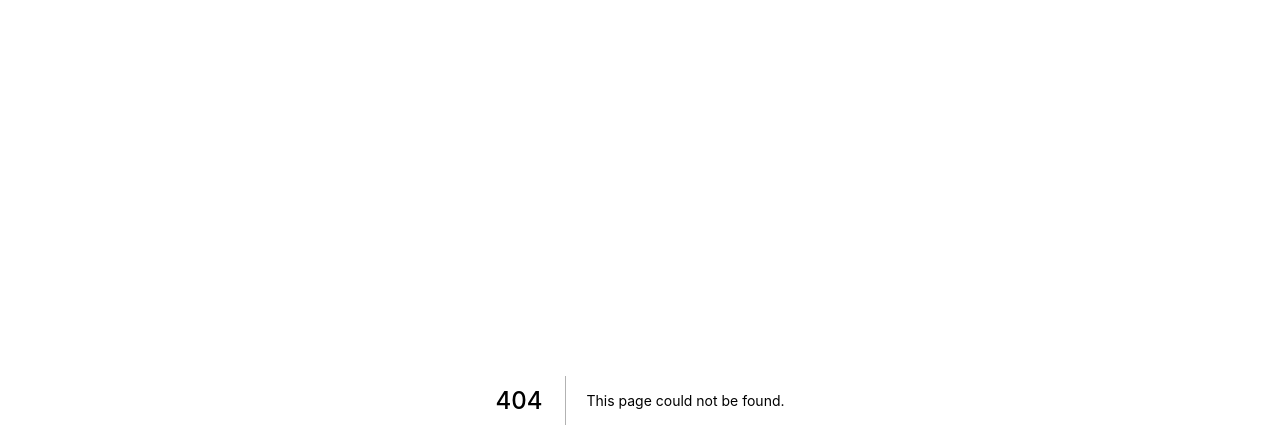
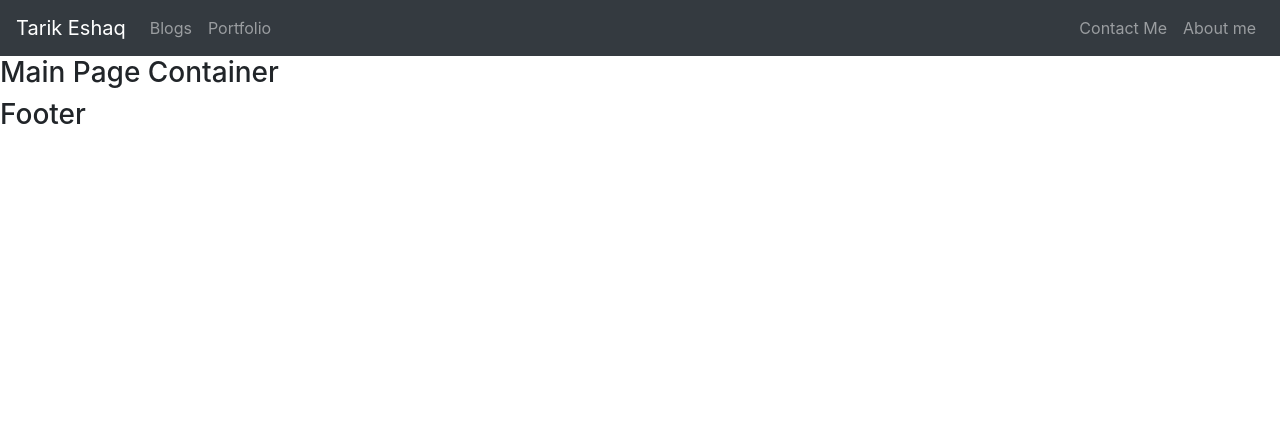
Before and after one commit to tarikeshaq/eshaqablog, a Next.js app: page /blogs in a window 1280 px wide. Before the commit this address had no page. Shown: the top 448 px of the page. Built offline with nearby package versions, Linux system fonts and the light colour scheme.

Commit message:
Header is ready

```diff
--- a/components/MainPageContainer.jsx
+++ b/components/BlogsContainer.jsx
@@ -1,6 +1,6 @@
 import React, { Component } from 'react'
 
-export  class MainPageContainer extends Component {
+export  class BlogsContainer extends Component {
   render() {
     return (
       <div>
--- /dev/null
+++ b/components/Header.jsx
@@ -0,0 +1,38 @@
+import React, { Component } from 'react'
+import Navbar from 'react-bootstrap/Navbar';
+import Nav from 'react-bootstrap/Nav';
+import Link from 'next/link';
+import styled from 'styled-components';
+
+export class Header extends Component {
+  render() {
+    return (
+        <Navbar collapseOnSelect expand="lg" bg="dark" variant="dark">
+            <Link href="/">
+                <a className='navbar-brand'>
+                    Tarik Eshaq
+                </a>
+            </Link>
+            <Navbar.Toggle aria-controls="responsive-navbar-nav" />
+            <Navbar.Collapse id="responsive-navbar-nav">
+                <Nav className="mr-auto">
+                    <Link href="/blogs" className='nav-link'>
+                        <a className="nav-link">Blogs</a>
+                    </Link>
+                    <Link href="/portfolio">
+                        <a className="nav-link">Portfolio</a>
+                    </Link>
+                </Nav>
+                <Nav>
+                    <Link href='/contact'>
+                        <a className='nav-link'>Contact Me</a>
+                    </Link>
+                    <Link href="/about">
+                        <a className='nav-link'>About me</a>
+                    </Link>
+                </Nav>
+            </Navbar.Collapse>
+        </Navbar>
+    )
+  }
+}
--- a/next.config.js
+++ b/next.config.js
@@ -1,2 +1,4 @@
 const withCSS = require('@zeit/next-css');
-module.exports = withCSS();
+module.exports = withCSS({
+    cssLoaderOptions: {url: false}
+});
--- a/package.json
+++ b/package.json
@@ -17,6 +17,7 @@
     "next": "^8.0.3",
     "react": "^16.8.4",
     "react-bootstrap": "^1.0.0-beta.6",
-    "react-dom": "^16.8.4"
+    "react-dom": "^16.8.4",
+    "styled-components": "^4.2.0"
   }
 }
--- /dev/null
+++ b/pages/blogs.jsx
@@ -0,0 +1,21 @@
+import * as React from 'react';
+import { BlogsContainer } from '../components/BlogsContainer';
+import { Header } from '../components/Header';
+import { Footer } from '../components/Footer';
+import 'bootstrap/dist/css/bootstrap.min.css';
+
+export default class Blogs extends React.Component {
+
+     constructor(props) {
+        super(props);
+    }
+
+     render() {
+        return (
+            <div>
+                <Header />
+                <BlogsContainer />
+                <Footer />
+            </div>);
+    }
+}
```
Also changed, not shown: components/Toolbar.jsx (deleted, +0 -32 lines), pages/index.jsx (+5 -9 lines), 1 other file (tests, documents, lock files or other folders).
